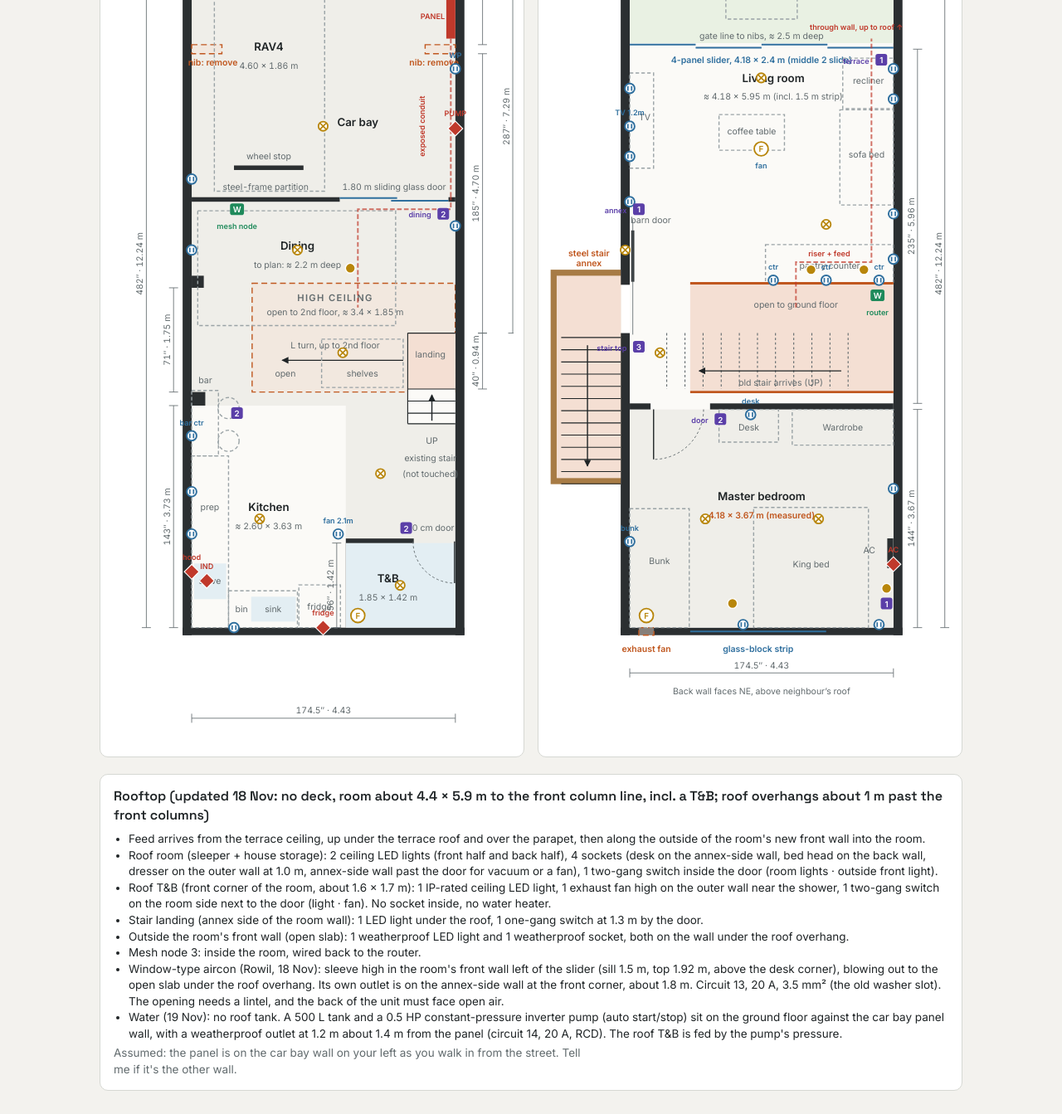
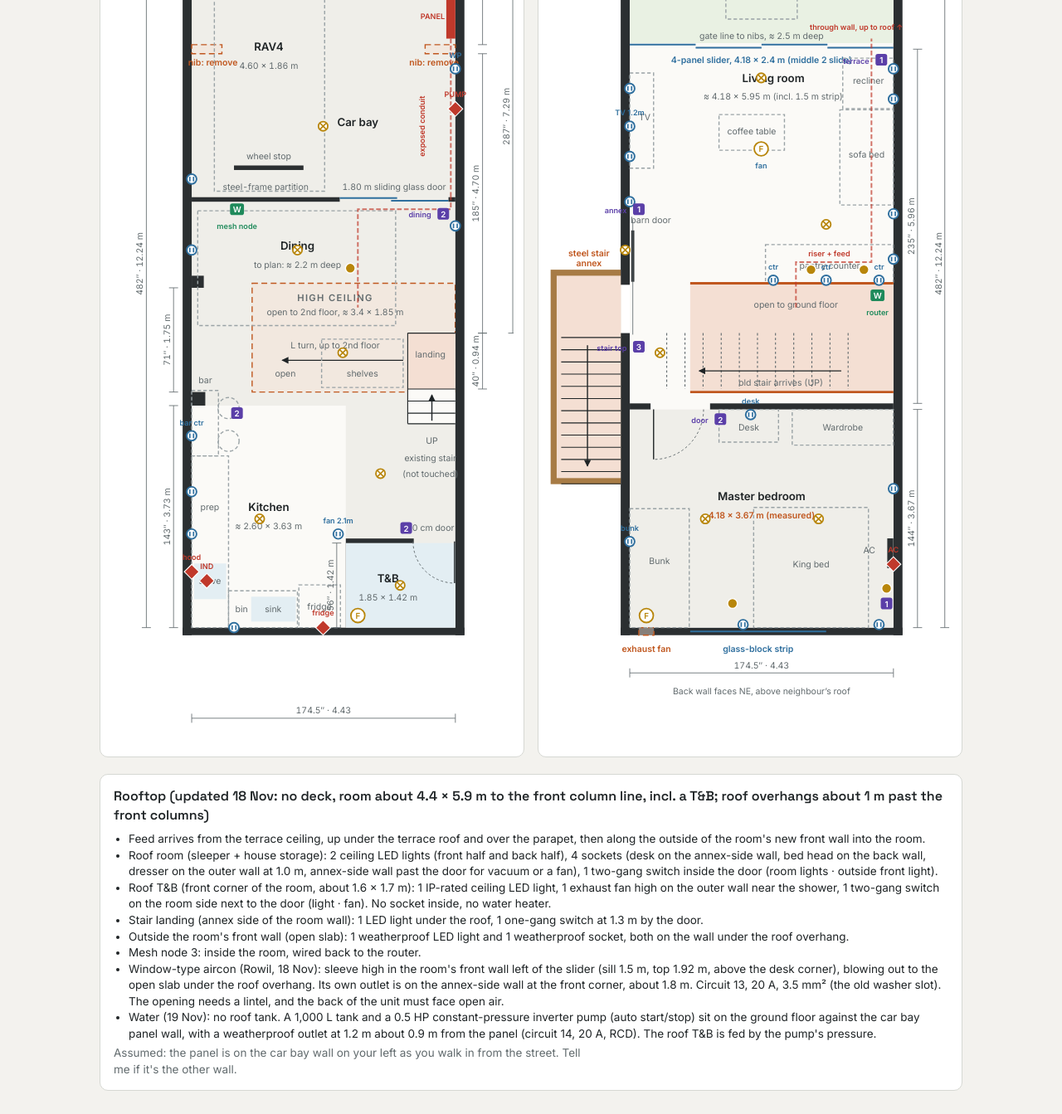
Before and after one commit to tatayotter/navarro-house, a Jekyll site: the page house/electrical-layout-v1.html, which Jekyll copies as it is, in a window 1280 px wide. Shown: the part 516-1859 px from the top of the page at 83% size. Built offline with Jekyll 4.4.1, drawn with Linux system fonts in a browser that asks for light colours.

Commit message:
Electrical: pump outlet follows the 1,000 L tank
Co-Authored-By: Claude Opus 5.5 <noreply@anthropic.com>
Claude-Session: https://claude.ai/code/session_01RUWgCRNWmTMeAKKYpvsnmJ

```diff
--- a/house/electrical-layout-v1.html
+++ b/house/electrical-layout-v1.html
@@ -103,7 +103,7 @@ td.n{font-variant-numeric:tabular-nums;white-space:nowrap}
 <li>Outside the room's front wall (open slab): 1 weatherproof LED light and 1 weatherproof socket, both on the wall under the roof overhang.</li>
 <li>Mesh node 3: inside the room, wired back to the router.</li>
 <li>Window-type aircon (Rowil, 18 Nov): sleeve high in the room's front wall left of the slider (sill 1.5 m, top 1.92 m, above the desk corner), blowing out to the open slab under the roof overhang. Its own outlet is on the annex-side wall at the front corner, about 1.8 m. Circuit 13, 20 A, 3.5 mm² (the old washer slot). The opening needs a lintel, and the back of the unit must face open air.</li>
-<li>Water (19 Nov): no roof tank. A 500 L tank and a 0.5 HP constant-pressure inverter pump (auto start/stop) sit on the ground floor against the car bay panel wall, with a weatherproof outlet at 1.2 m about 1.4 m from the panel (circuit 14, 20 A, RCD). The roof T&amp;B is fed by the pump's pressure.</li></ul>
+<li>Water (19 Nov): no roof tank. A 1,000 L tank and a 0.5 HP constant-pressure inverter pump (auto start/stop) sit on the ground floor against the car bay panel wall, with a weatherproof outlet at 1.2 m about 0.9 m from the panel (circuit 14, 20 A, RCD). The roof T&amp;B is fed by the pump's pressure.</li></ul>
 <p class="sub">Assumed: the panel is on the car bay wall on your left as you walk in from the street. Tell me if it's the other wall.</p></div>
   </div>
 </div>
```
Also changed, not shown: other parts of house/electrical-layout-v1.html (+1 -1 lines).
